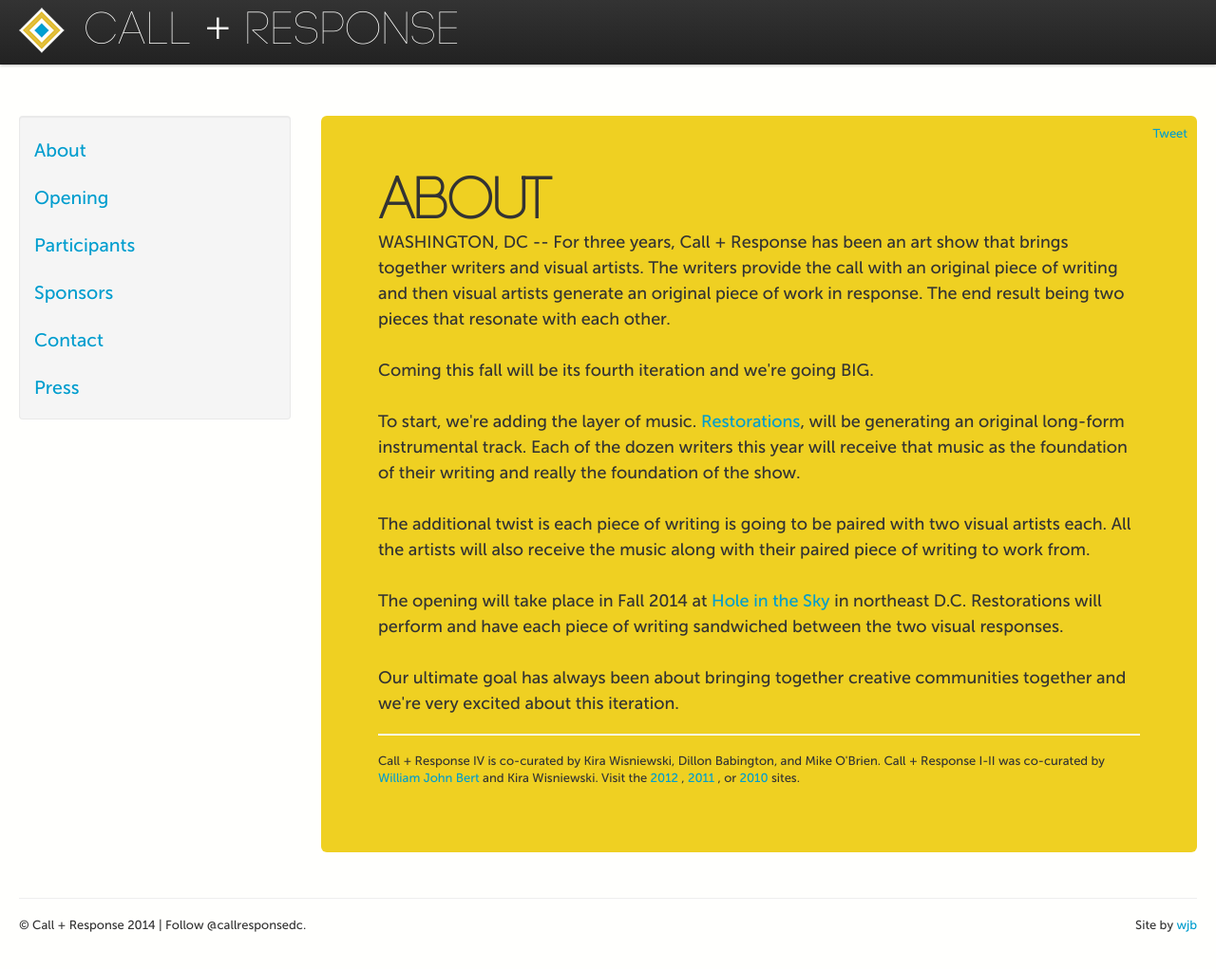
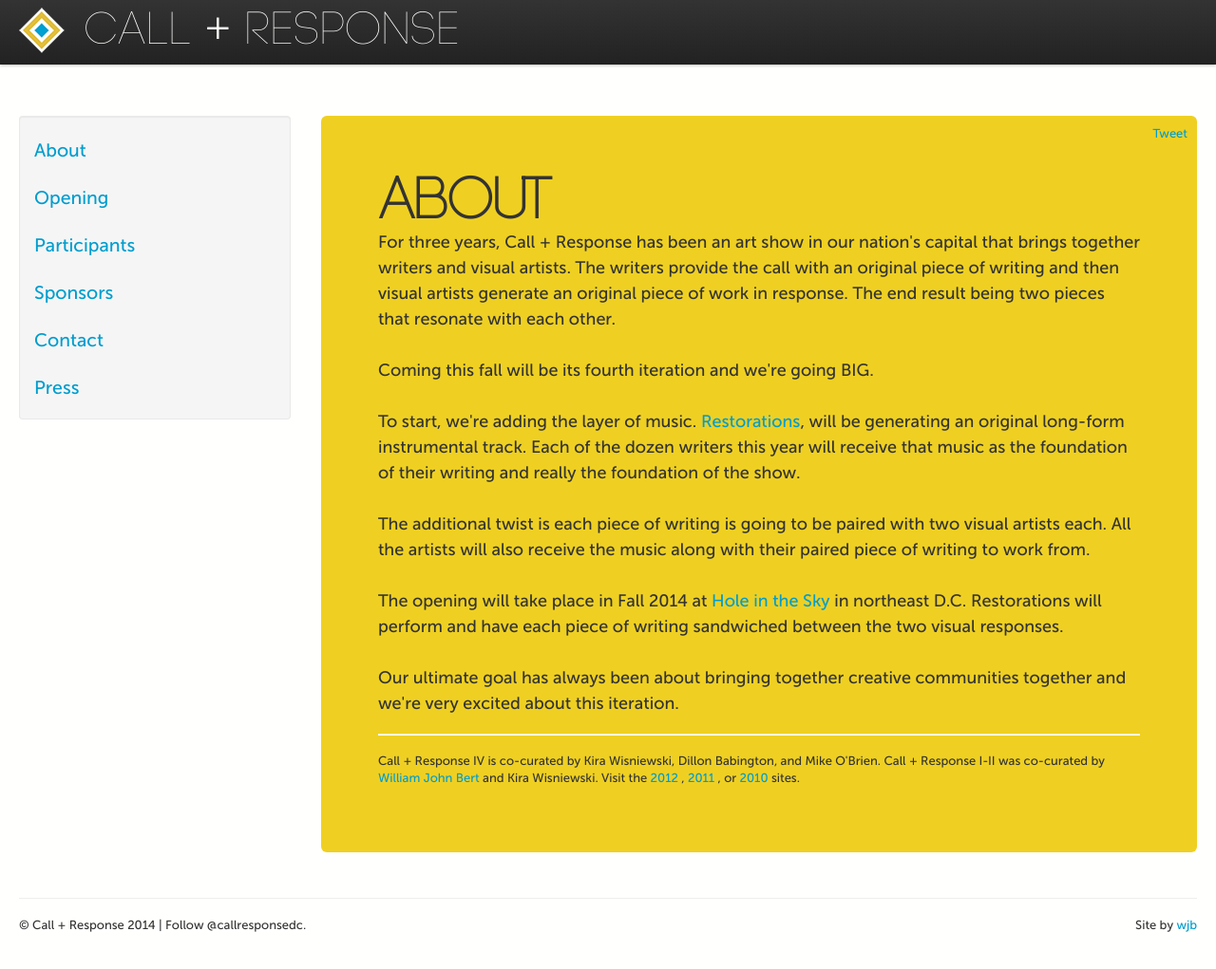
Before and after one commit to callandresponsedc/callandresponsedc, a Jekyll site: the page built from about/index.html, in a window 1280 px wide and 1033 px high. Shown: the top 1021 px of the window at 95% size. Built offline with Jekyll 4.4.1, drawn with Linux system fonts in a browser that asks for light colours; Markdown is read by kramdown in place of the engine named in the settings; comment, search, counter and statistics services are not loaded.

Commit message:
Update index.html

```diff
--- a/about/index.html
+++ b/about/index.html
@@ -6,7 +6,7 @@
 <h1>About
 </h1>
 <p>
-  WASHINGTON, DC -- For three years, Call + Response has been an art show that brings together writers and visual artists. The writers provide the call with an original piece of writing and then visual artists generate an original piece of work in response. The end result being two pieces that resonate with each other.
+  For three years, Call + Response has been an art show in our nation's capital that brings together writers and visual artists. The writers provide the call with an original piece of writing and then visual artists generate an original piece of work in response. The end result being two pieces that resonate with each other.
   <br/><br/>
 Coming this fall will be its fourth iteration and we're going BIG.
  <br/><br/>
```
